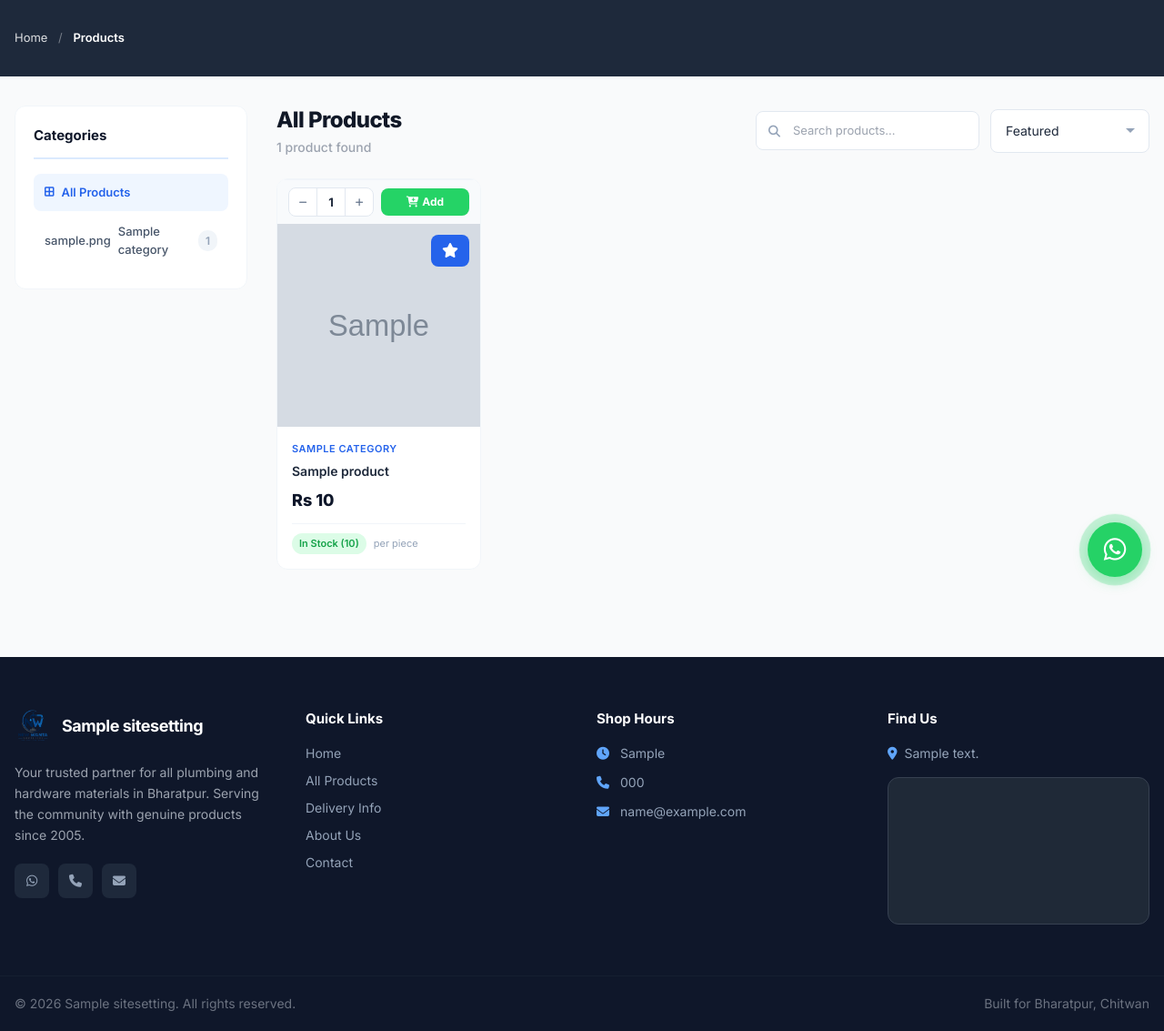
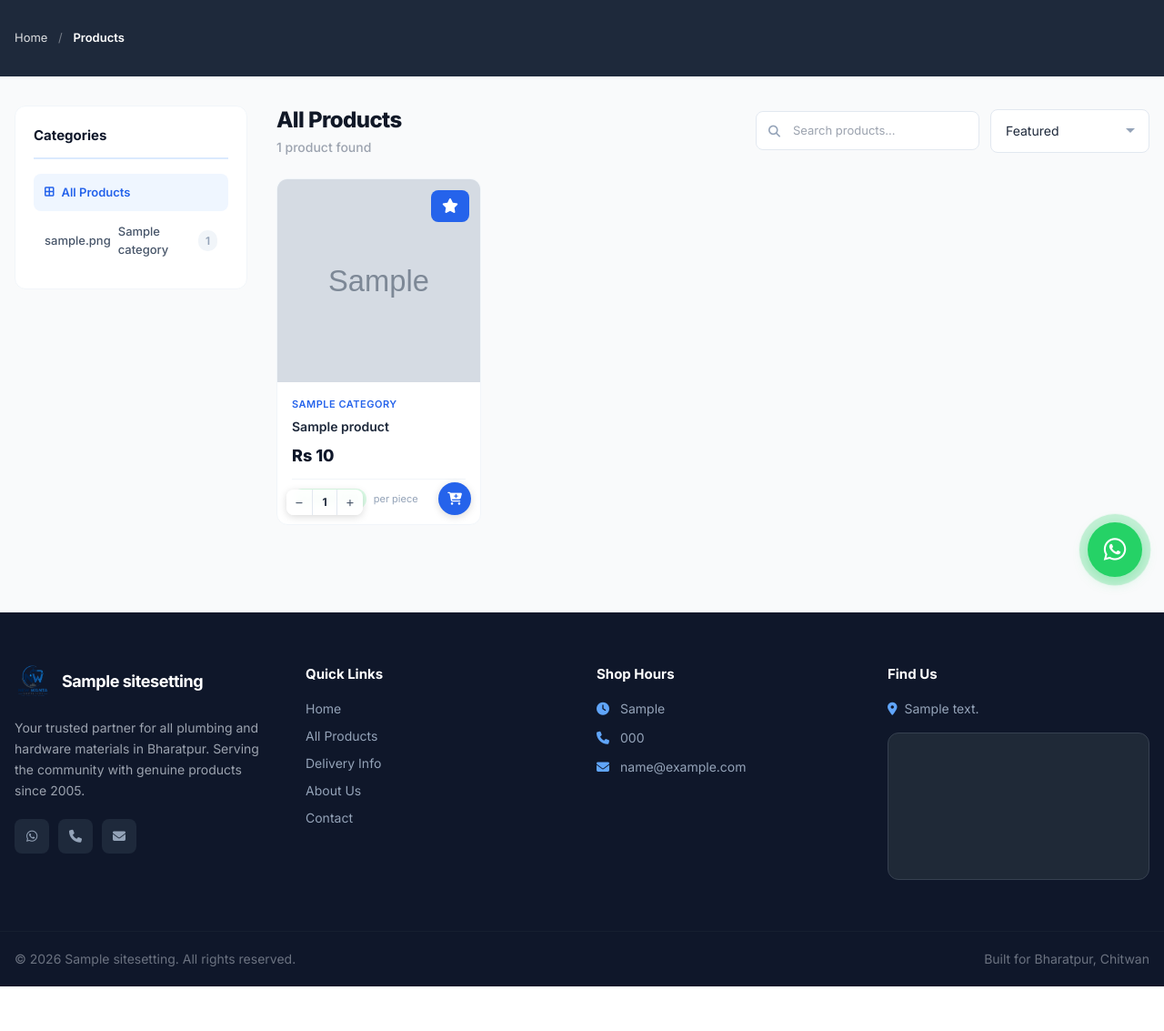
Before and after one commit to 2anupam0/bharatpur-plumbing-hub, a Django app: page /products/ in a window 1280 px wide. Shown: the part 142-1275 px from the top of the page at 91% size. After the commit the page ends 1226 px from the top, so only its background shows below. Run offline with Django 4.2, Linux system fonts and the light colour scheme; tables that the repository leaves empty hold one stand-in row (values such as "Sample post"); grey boxes marked "Sample" are stand-in pictures; grey boxes are pictures that could not be loaded.

Commit message:
Fix: keep cart button on right, add +/- qty controls on left corner of product cards

```diff
--- a/shop/static/shop/css/style.css
+++ b/shop/static/shop/css/style.css
@@ -313,41 +313,37 @@ body {
 }
 
 /* --- Card Quantity Controls --- */
-.card-qty-bar {
+.card-qty-ctrl {
+    position: absolute;
+    bottom: 10px;
+    left: 10px;
+    z-index: 5;
     display: flex;
     align-items: center;
-    gap: 0;
-    padding: 8px 12px;
-    border-top: 1px solid var(--gray-100);
-    background: var(--gray-50);
+    border-radius: 8px;
+    overflow: hidden;
+    background: rgba(255,255,255,0.95);
+    box-shadow: 0 2px 8px rgba(0,0,0,0.15);
+    backdrop-filter: blur(4px);
     opacity: 0;
     transform: translateY(4px);
     transition: all 0.25s ease;
 }
-.product-card:hover .card-qty-bar {
+.product-card:hover .card-qty-ctrl {
     opacity: 1;
     transform: translateY(0);
 }
-.card-qty-bar.show {
+.card-qty-ctrl.show {
     opacity: 1;
     transform: translateY(0);
 }
-.card-qty-ctrl {
-    display: flex;
-    align-items: center;
-    border: 1.5px solid var(--gray-200);
-    border-radius: 8px;
-    overflow: hidden;
-    background: var(--white);
-    flex-shrink: 0;
-}
 .card-qty-ctrl button {
-    width: 30px;
-    height: 30px;
+    width: 28px;
+    height: 28px;
     border: none;
     background: transparent;
-    color: var(--gray-500);
-    font-size: 14px;
+    color: var(--gray-600);
+    font-size: 12px;
     font-weight: 700;
     cursor: pointer;
     display: flex;
@@ -363,44 +359,15 @@ body {
     transform: scale(0.9);
 }
 .card-qty-ctrl .card-qty-val {
-    width: 32px;
+    width: 28px;
     text-align: center;
-    font-size: 13px;
+    font-size: 12px;
     font-weight: 700;
     color: var(--gray-800);
     border-left: 1px solid var(--gray-200);
     border-right: 1px solid var(--gray-200);
-    line-height: 30px;
+    line-height: 28px;
     user-select: none;
-}
-.card-add-btn {
-    flex: 1;
-    margin-left: 8px;
-    height: 30px;
-    border: none;
-    border-radius: 8px;
-    background: #25d366;
-    color: #fff;
-    font-size: 12px;
-    font-weight: 700;
-    cursor: pointer;
-    display: flex;
-    align-items: center;
-    justify-content: center;
-    gap: 4px;
-    transition: all 0.2s ease;
-    white-space: nowrap;
-}
-.card-add-btn:hover {
-    background: #1fb85a;
-    transform: translateY(-1px);
-    box-shadow: 0 2px 8px rgba(37,211,102,0.3);
-}
-.card-add-btn:active {
-    transform: scale(0.95);
-}
-.card-add-btn.added {
-    background: var(--green);
 }
 
 /* --- Badges --- */
@@ -1094,7 +1061,7 @@ select.form-input {
     .info-grid { grid-template-columns: repeat(3, 1fr); gap: 8px; }
     #whatsapp-float { width: 52px; height: 52px; bottom: 16px; right: 16px; }
     #whatsapp-float i { font-size: 24px; }
-    .card-qty-bar { opacity: 1; transform: translateY(0); }
+    .card-qty-ctrl { opacity: 1; transform: translateY(0); }
 }
 
 @media (max-width: 480px) {
--- a/shop/static/shop/js/main.js
+++ b/shop/static/shop/js/main.js
@@ -118,8 +118,8 @@ function addToCart(productId, btn, quantity) {
     .then(function(data) {
         if (data.success) {
             btn.classList.add("added");
-            var origText = btn.innerHTML;
-            btn.innerHTML = '<i class="fas fa-check"></i> Added!';
+            var origHTML = btn.innerHTML;
+            btn.innerHTML = '<i class="fas fa-check"></i>';
             var badge = document.getElementById("cart-count-badge");
             if (badge) {
                 badge.textContent = data.cart_count;
@@ -131,7 +131,7 @@ function addToCart(productId, btn, quantity) {
             }
             setTimeout(function() {
                 btn.classList.remove("added");
-                btn.innerHTML = origText;
+                btn.innerHTML = origHTML;
             }, 1500);
         }
     })
@@ -165,9 +165,12 @@ function cardQty(productId, delta, el) {
 }
 
 function cardAddToCart(productId, el) {
-    var ctrl = el.closest('.card-qty-bar');
-    var valEl = ctrl.querySelector('.card-qty-val');
-    var qty = parseInt(valEl.textContent) || 1;
+    var card = el.closest('.product-card');
+    var ctrl = card ? card.querySelector('.card-qty-ctrl') : null;
+    var qty = 1;
+    if (ctrl) {
+        var valEl = ctrl.querySelector('.card-qty-val');
+        qty = parseInt(valEl.textContent) || 1;
+    }
     addToCart(productId, el, qty);
-    valEl.textContent = '1';
 }
--- a/shop/templates/shop/product_list.html
+++ b/shop/templates/shop/product_list.html
@@ -68,16 +68,14 @@
                 {% for product in products %}
                 <div class="product-card animate-in">
                     {% if product.is_in_stock %}
-                    <div class="card-qty-bar show" data-pk="{{ product.pk }}">
-                        <div class="card-qty-ctrl">
-                            <button type="button" onclick="cardQty({{ product.pk }}, -1, this)"><i class="fas fa-minus" style="font-size:10px;"></i></button>
-                            <span class="card-qty-val">1</span>
-                            <button type="button" onclick="cardQty({{ product.pk }}, 1, this)"><i class="fas fa-plus" style="font-size:10px;"></i></button>
-                        </div>
-                        <button type="button" class="card-add-btn" onclick="event.preventDefault();event.stopPropagation();cardAddToCart({{ product.pk }}, this)" title="Add to Cart">
-                            <i class="fas fa-cart-plus"></i> Add
-                        </button>
+                    <div class="card-qty-ctrl show" data-pk="{{ product.pk }}">
+                        <button type="button" onclick="cardQty({{ product.pk }}, -1, this)"><i class="fas fa-minus" style="font-size:9px;"></i></button>
+                        <span class="card-qty-val">1</span>
+                        <button type="button" onclick="cardQty({{ product.pk }}, 1, this)"><i class="fas fa-plus" style="font-size:9px;"></i></button>
                     </div>
+                    <button type="button" class="cart-icon-btn" onclick="event.preventDefault();event.stopPropagation();cardAddToCart({{ product.pk }}, this)" title="Add to Cart">
+                        <i class="fas fa-cart-plus"></i>
+                    </button>
                     {% endif %}
                     <a href="{% url 'product_detail' product.slug %}" class="product-card-link">
                         <div class="product-image">
@@ -167,16 +165,14 @@
         {% for rp in related_products %}
         <div class="product-card animate-in">
             {% if rp.is_in_stock %}
-            <div class="card-qty-bar show" data-pk="{{ rp.pk }}">
-                <div class="card-qty-ctrl">
-                    <button type="button" onclick="cardQty({{ rp.pk }}, -1, this)"><i class="fas fa-minus" style="font-size:10px;"></i></button>
-                    <span class="card-qty-val">1</span>
-                    <button type="button" onclick="cardQty({{ rp.pk }}, 1, this)"><i class="fas fa-plus" style="font-size:10px;"></i></button>
-                </div>
-                <button type="button" class="card-add-btn" onclick="event.preventDefault();event.stopPropagation();cardAddToCart({{ rp.pk }}, this)" title="Add to Cart">
-                    <i class="fas fa-cart-plus"></i> Add
-                </button>
+            <div class="card-qty-ctrl show" data-pk="{{ rp.pk }}">
+                <button type="button" onclick="cardQty({{ rp.pk }}, -1, this)"><i class="fas fa-minus" style="font-size:9px;"></i></button>
+                <span class="card-qty-val">1</span>
+                <button type="button" onclick="cardQty({{ rp.pk }}, 1, this)"><i class="fas fa-plus" style="font-size:9px;"></i></button>
             </div>
+            <button type="button" class="cart-icon-btn" onclick="event.preventDefault();event.stopPropagation();cardAddToCart({{ rp.pk }}, this)" title="Add to Cart">
+                <i class="fas fa-cart-plus"></i>
+            </button>
             {% endif %}
             <a href="{% url 'product_detail' rp.slug %}" class="product-card-link">
                 <div class="product-image">
```
Also changed, not shown: shop/templates/shop/home.html (+7 -9 lines), shop/templates/shop/product_detail.html (+7 -9 lines).
